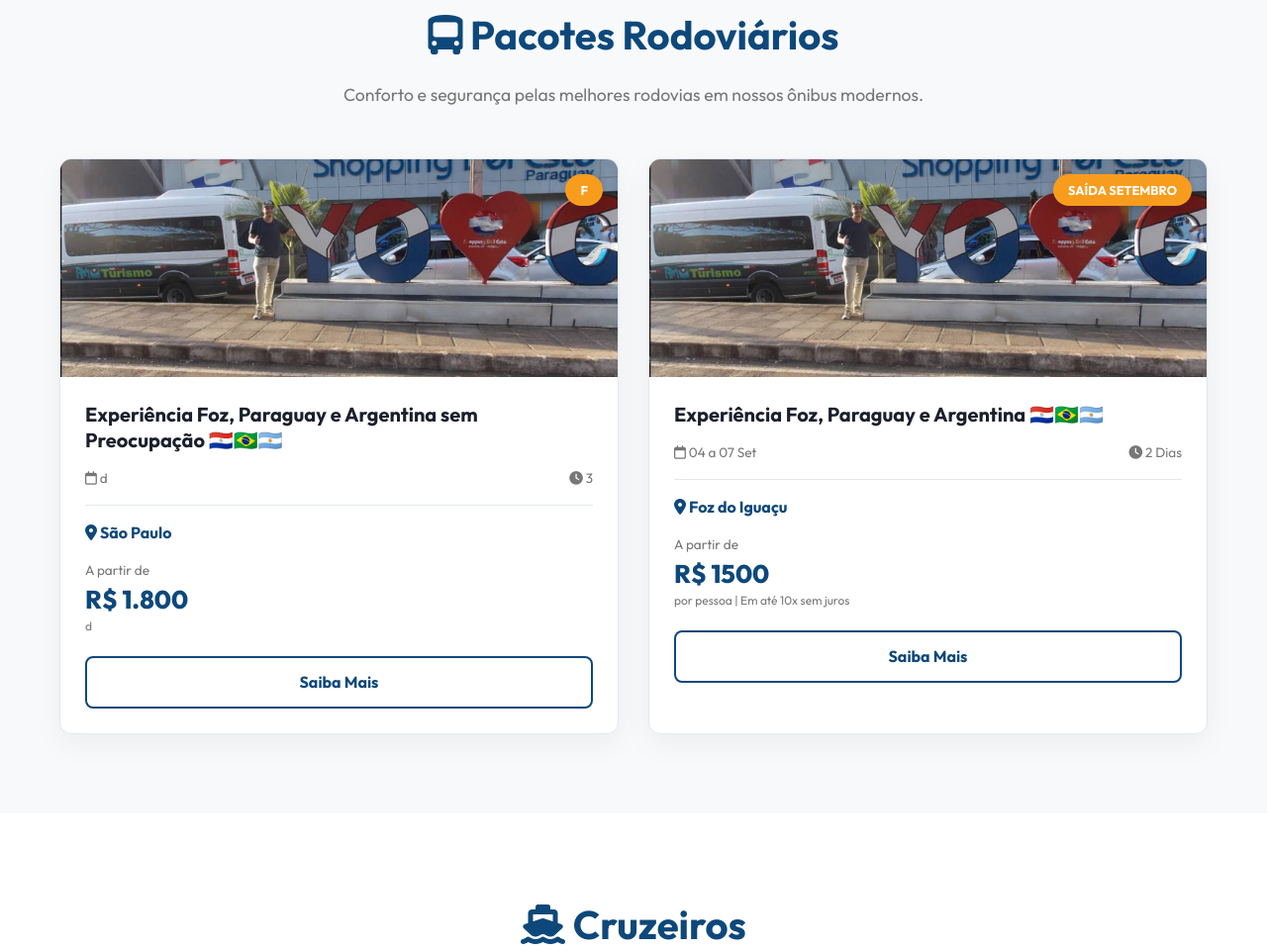
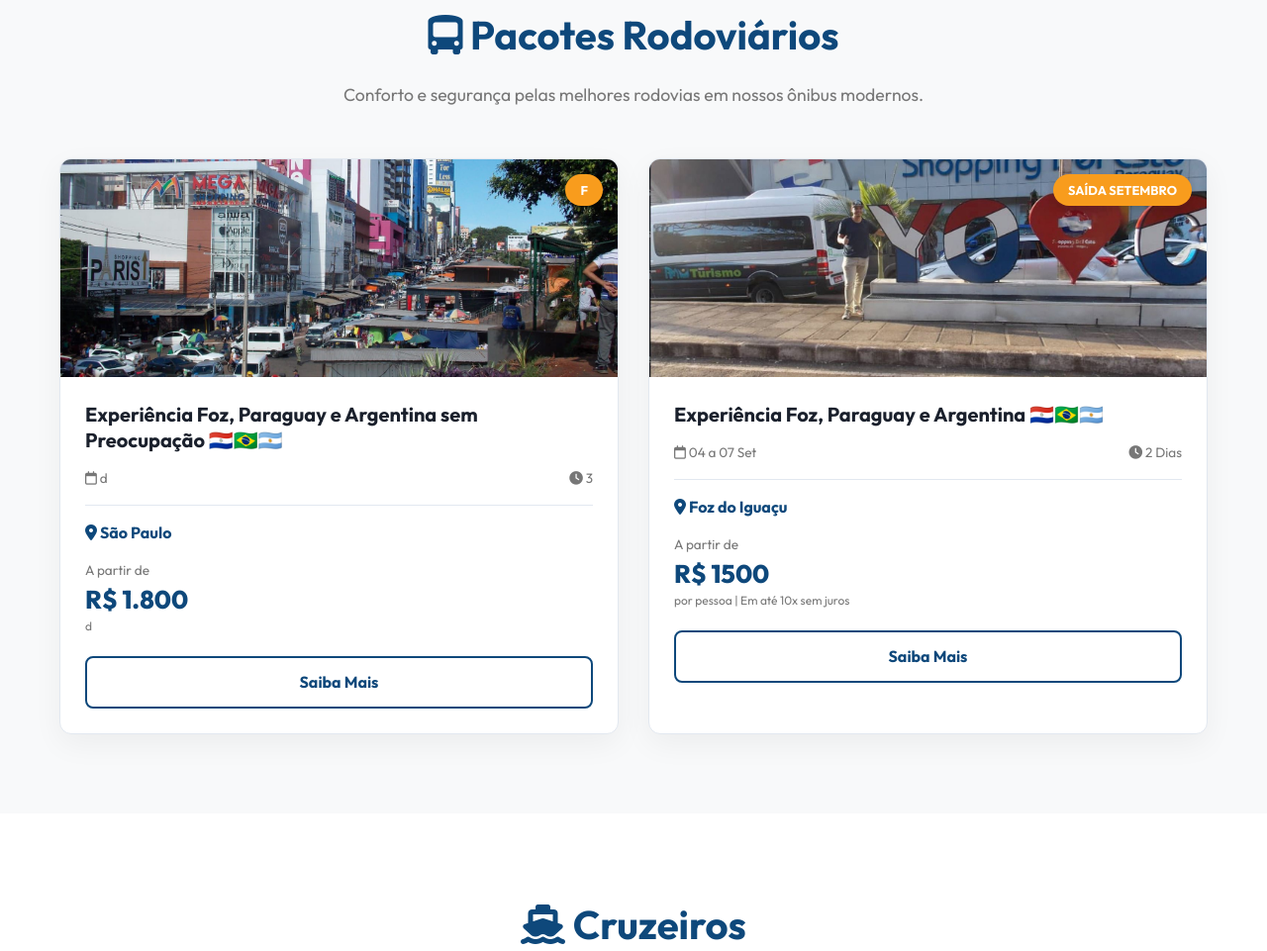
Before and after one commit to pipagameroficial-web/francelino-blog, an Eleventy site: page src/index.njk in a window 1280 px wide. Shown: the part 1751-2712 px from the top of the page at 99% size. Built offline with nearby package versions, Linux system fonts and the light colour scheme; Eleventy itself is replaced by a stand-in of ours; files that its build step writes are made by us from their sources.

Commit message:
Update 🚌 Pacotes Rodoviários “experiência-foz-paraguay-e-argentina-sem-preocupação-🇵🇾🇧🇷🇦🇷”

```diff
--- a/src/pacotes/rodoviarios/experiência-foz-paraguay-e-argentina-sem-preocupação-🇵🇾🇧🇷🇦🇷.md
+++ b/src/pacotes/rodoviarios/experiência-foz-paraguay-e-argentina-sem-preocupação-🇵🇾🇧🇷🇦🇷.md
@@ -2,7 +2,7 @@
 layout: pacote.njk
 title: Experiência Foz, Paraguay e Argentina sem Preocupação 🇵🇾🇧🇷🇦🇷
 category: Nacional
-image: uploads/whatsapp-image-2026-03-30-at-12.44.35.jpeg
+image: uploads/whatsapp-image-2026-03-30-at-17.34.54.jpeg
 badge:
   text: f
   color: Azul
```
